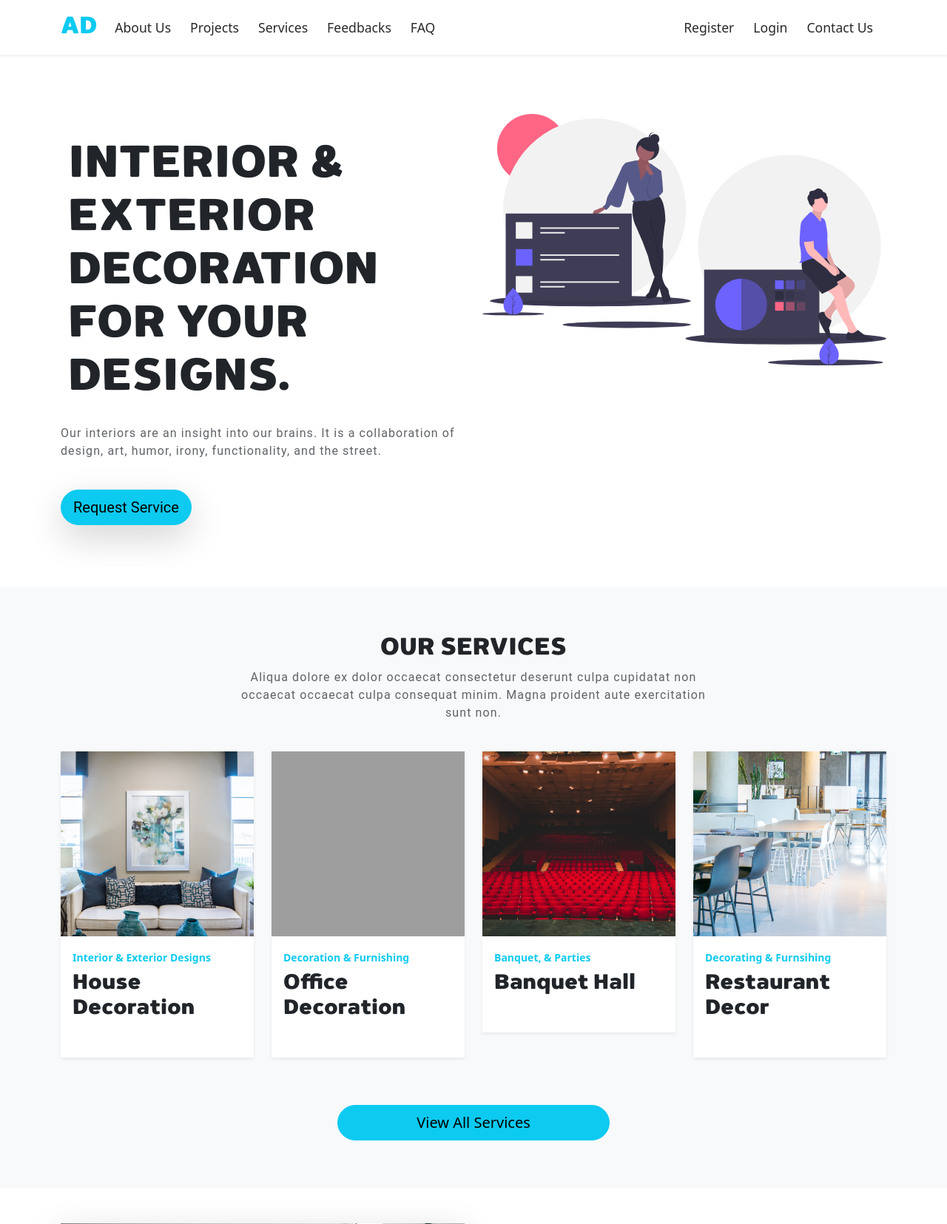
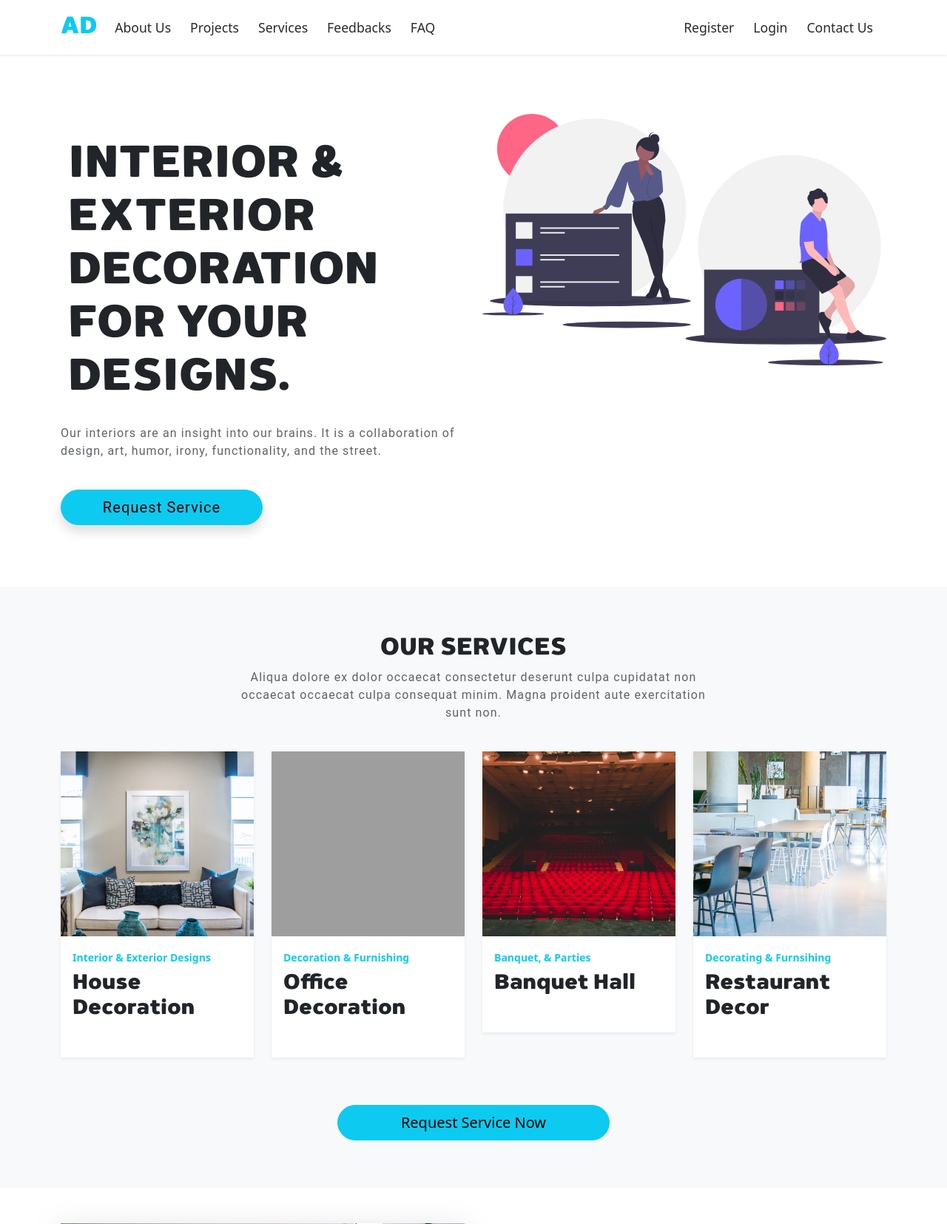
Before and after one commit to ndmichael/alluring-decors, a Flask app: page / in a window 1280 px wide. Shown: the top 1655 px of the page at 74% size. Run offline with Flask 2, Linux system fonts and the light colour scheme; some libraries are stand-ins or nearby versions; grey boxes are pictures that could not be loaded.

Commit message:
updated links in index page

```diff
--- a/alluringdecors/templates/index.html
+++ b/alluringdecors/templates/index.html
@@ -9,10 +9,9 @@
                     design, art, humor, irony, functionality, and the street.
                 </p>
                 <p class="pt-4">
-                    <a href="{{url_for('ServiceRequest')}}">
-                        <button class="btn btn-lg rounded-pill btn-info shadow-lg">
-                            Request Service
-                        </button>
+                    <a href="{{url_for('ServiceRequest')}}"
+                        class="d-grid col-6 shadow btn btn-lg btn-block btn-info rounded-pill">
+                        Request Service
                     </a>
                 </p>
             </div>
@@ -41,17 +40,17 @@
         </div>
         <div class="row pt-4">
             <div class="col-12 col-sm-3">
-                <a class="shadow-sm service">
+                <a class="shadow-sm service" href="{{url_for('home_decor')}}" >
                     <img src="{{url_for('static',filename='images/house1.jpg')}}" alt="" class="img-fluid" />
                     <div class="p-3">
                         <small class="secondary_color">Interior & Exterior Designs </small>
                         <h3 class="pt-2 pb-4">House Decoration</h3>
                     </div>
                 </a>
+            </div>
 
-            </div>
             <div class="col-12 col-sm-3">
-                <a class="shadow-sm service">
+                <a class="shadow-sm service" href="{{url_for('office_decor')}}">
                     <img src="{{url_for('static',filename='images/office1.jpg')}}" alt="" class="img-fluid" />
                     <div class="p-3">
                         <small class="secondary_color">Decoration & Furnishing </small>
@@ -60,7 +59,7 @@
                 </a>
             </div>
             <div class="col-12 col-sm-3">
-                <a class="shadow-sm service">
+                <a class="shadow-sm service" href="{{url_for('banquet_decor')}}" >
                     <img src="{{url_for('static',filename='images/hall1.jpg')}}" alt="" class="img-fluid" />
                     <div class="p-3">
                         <small class="secondary_color">Banquet, & Parties </small>
@@ -69,7 +68,7 @@
                 </a>
             </div>
             <div class="col-12 col-sm-3">
-                <a class="shadow-sm service">
+                <a class="shadow-sm service" href="{{url_for('restaurant_decor')}}">
                     <img src="{{url_for('static',filename='images/restaurant1.jpg')}}" alt="" class="img-fluid" />
                     <div class="p-3">
                         <small class="secondary_color">Decorating & Furnsihing </small>
@@ -82,7 +81,7 @@
         <div class="row pt-5">
             <div class="col-12 col-sm-8 mx-auto pt-3">
                 <a href="#" class=" d-grid col-12 col-md-6 mx-auto">
-                    <button class="btn btn-lg btn-block btn-info rounded-pill"> View All Services </button>
+                    <button class="btn btn-lg btn-block btn-info rounded-pill"> Request Service Now </button>
                 </a>
             </div>
         </div>
@@ -94,7 +93,8 @@
         <div class="row">
             <div class="col-12 col-md-6">
                 <div>
-                    <img src="{{url_for('static',filename='images/project1.jpg')}}" alt="" class="img-fluid shadow-lg" />
+                    <img src="{{url_for('static',filename='images/project1.jpg')}}" alt=""
+                        class="img-fluid shadow-lg" />
                 </div>
             </div>
 
@@ -110,7 +110,8 @@
                         Ipsum aute fugiat qui velit irure tempor.
                     </p>
                     <div>
-                        <a href="{{url_for('project')}}" class=" d-grid col-6 shadow btn btn-lg btn-block btn-info rounded-pill">
+                        <a href="{{url_for('project')}}"
+                            class=" d-grid col-6 shadow btn btn-lg btn-block btn-info rounded-pill">
                             View Projects
                         </a>
                     </div>
```
